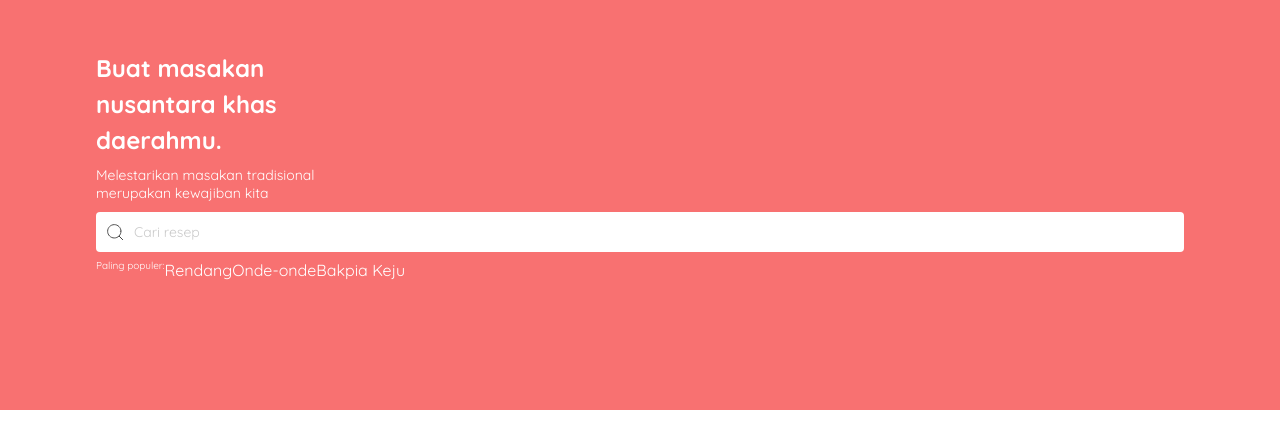
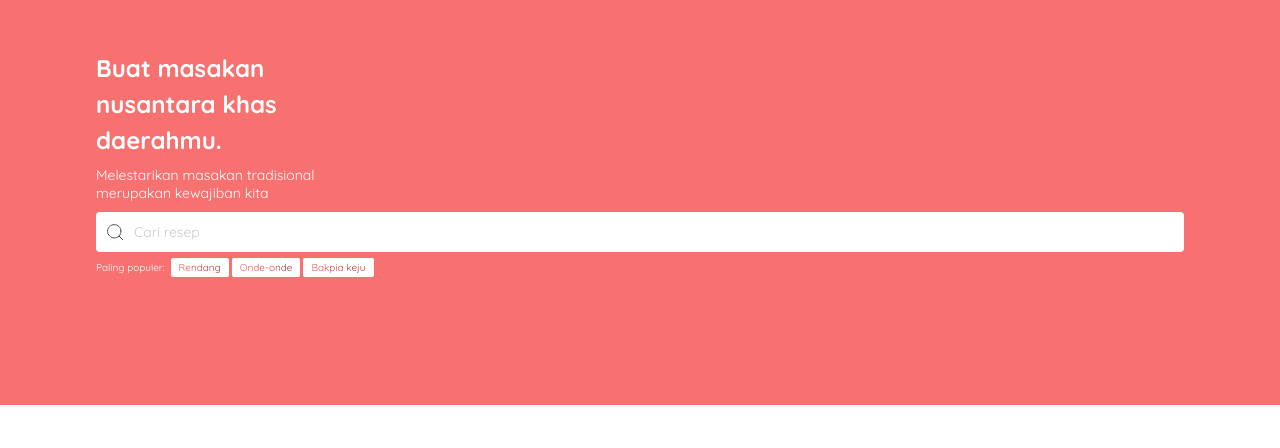
Before and after one commit to private-ngoding-club/slicing-responsiveness, a plain HTML site: page index.html in a window 1280 px wide. Shown: the part 90-538 px from the top of the page. Drawn offline with nearby package versions, Linux system fonts and the light colour scheme.

Commit message:
feat(hero): add style for buttons

```diff
--- a/index.html
+++ b/index.html
@@ -182,12 +182,12 @@
             </button>
             <input class="text-sm py-2.5 px-[0.6875rem] pl-[2.375rem] rounded bg-white w-full placeholder:text-sm placeholder:text-[#CACACA] focus:outline-none focus:ring-2 focus:ring-slate-500" type="text" placeholder="Cari resep" />
           </div>
-          <div class="flex">
+          <div class="flex items-center gap-1.5">
             <span class="text-[0.625rem]">Paling populer:</span>
-            <div class="flex">
-              <button>Rendang</button>
-              <button>Onde-onde</button>
-              <button>Bakpia Keju</button>
+            <div class="flex gap-[0.1875rem]">
+              <button class="bg-white py-0.5 px-2 text-[0.625rem] rounded-sm"><span class="text-transparent bg-clip-text bg-gradient-to-r from-[#F95E5E] to-[#AF2E2E]">Rendang</span></button>
+              <button class="bg-white py-0.5 px-2 text-[0.625rem] rounded-sm"><span class="text-transparent bg-clip-text bg-gradient-to-r from-[#F95E5E] to-[#AF2E2E]">Onde-onde</span></button>
+              <button class="bg-white py-0.5 px-2 text-[0.625rem] rounded-sm"><span class="text-transparent bg-clip-text bg-gradient-to-r from-[#F95E5E] to-[#AF2E2E]">Bakpia keju</span></button>
             </div>
           </div>
         </div>
```
